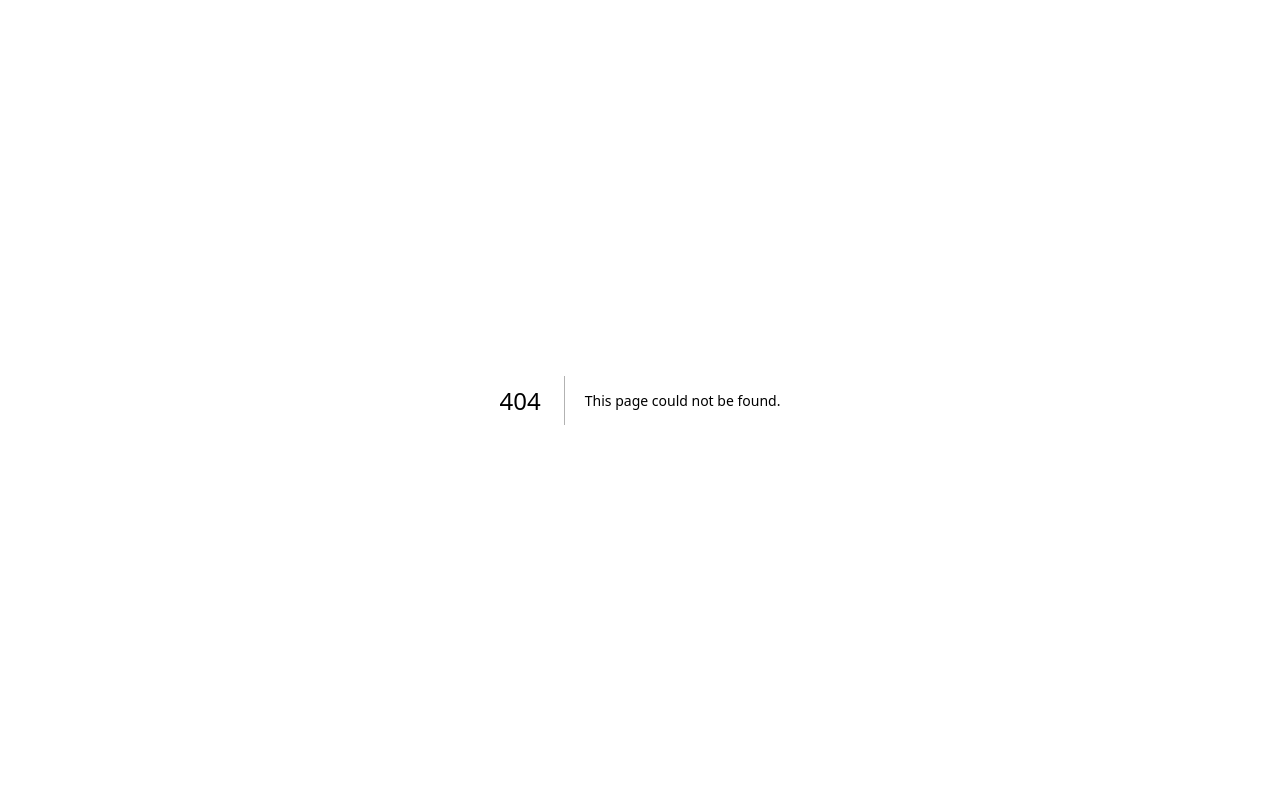
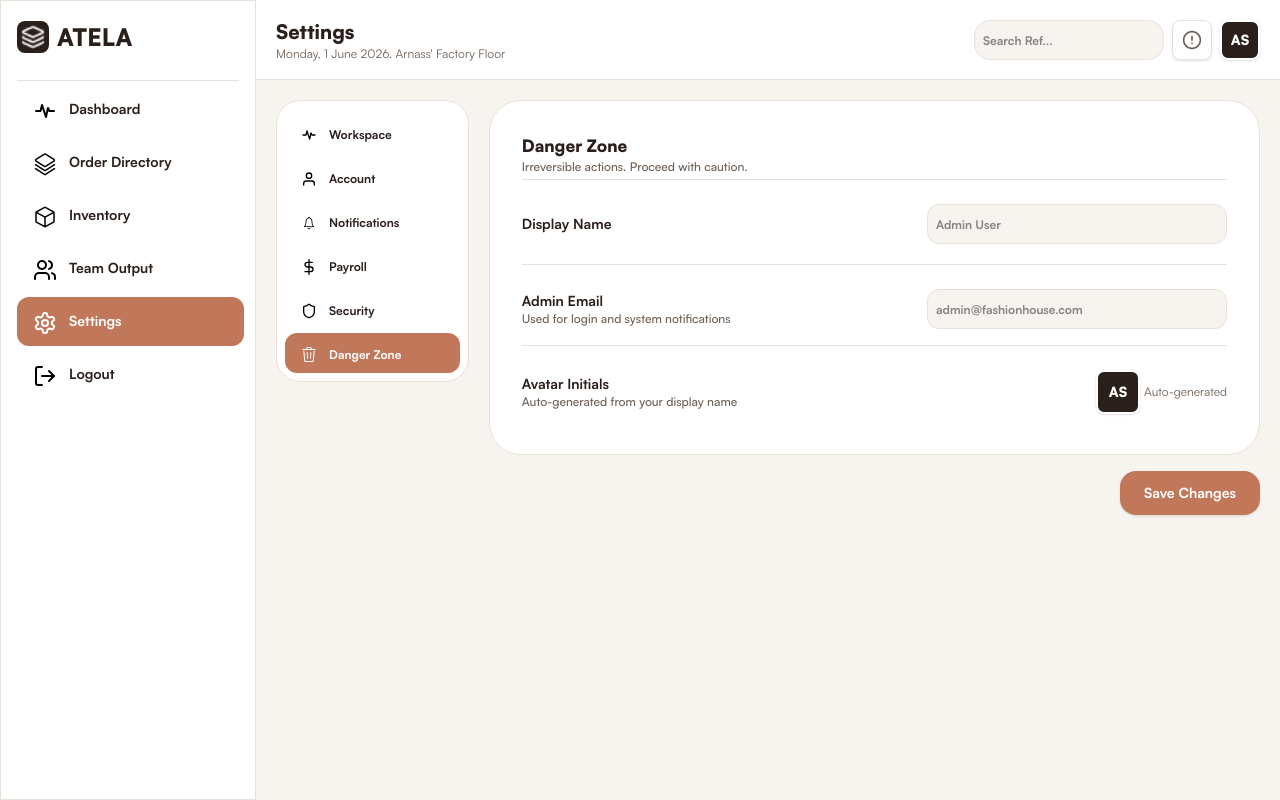
Before and after one commit to samuel-oluwadamisi/atela, a Next.js app: page /admin/settings/danger-zone in a window 1280 px wide. Before the commit this address had no page. Built offline with nearby package versions, Linux system fonts and the light colour scheme.

Commit message:
feat: added skeleton for danger zone route

```diff
--- /dev/null
+++ b/src/app/(dashboard)/admin/settings/danger-zone/page.tsx
@@ -0,0 +1,12 @@
+import DangerZoneScreen from '@/features/auth/screens/DangerZone'
+import React from 'react'
+
+const DangerZonePage = () => {
+  return (
+    <div>
+        <DangerZoneScreen />
+    </div>
+  )
+}
+
+export default DangerZonePage
--- /dev/null
+++ b/src/features/auth/screens/DangerZone.tsx
@@ -0,0 +1,70 @@
+"use client";
+import Button from "@/shared/components/Button";
+import { useState } from "react";
+
+const DangerZoneScreen = () => {
+      const [factoryName, setFactoryName] = useState("");
+  return (
+        <>
+      <div className="bg-white border border-[#E8E1D9] rounded-4xl p-8">
+        <p className="font-black text-[17px] text-[#2A1F1A]">Danger Zone</p>
+        <p className="font-medium text-xs text-[#6E5F54]">
+          Irreversible actions. Proceed with caution.
+        </p>
+
+        <div className="flex items-center justify-between border-t border-[#E8E1D9] mt-1 pt-6 pb-4 ">
+          <div>
+            <p className="font-bold text-sm text-[#2A1F1A]">Display Name</p>
+          </div>
+
+          <input
+            value={factoryName}
+            onChange={(e) => setFactoryName(e.target.value)}
+            placeholder="Admin User"
+            className="border-[#E8E1D9] border rounded-xl w-75 p-2 h-10 bg-[#F7F4F0] text-[rgba(42, 31, 26, 0.5)] text-sm font-bold focus:outline-none
+             placeholder:text-xs placeholder:font-bold focus:outline-none placeholder:text-[rgba(42, 31, 26, 0.5)] "
+            type="text"
+          />
+        </div>
+
+        <div className="flex items-center justify-between border-t border-[#E8E1D9] mt-1 pt-6 pb-4 ">
+          <div>
+            <p className="font-bold text-sm text-[#2A1F1A]">Admin Email</p>
+            <p className="font-medium text-xs text-[#6E5F54]">
+              Used for login and system notifications
+            </p>
+          </div>
+
+          <input
+            value={factoryName}
+            onChange={(e) => setFactoryName(e.target.value)}
+            placeholder="admin@fashionhouse.com"
+            className="border-[#E8E1D9] border rounded-xl w-75 p-2 h-10 bg-[#F7F4F0] text-[rgba(42, 31, 26, 0.5)] text-sm font-bold focus:outline-none
+            placeholder:text-xs placeholder:font-bold focus:outline-none placeholder:text-[rgba(42, 31, 26, 0.5)]"
+            type="email"
+          />
+        </div>
+
+        <div className="flex items-center justify-between border-t border-[#E8E1D9] pt-4">
+            <div>
+                <p className='font-bold text-sm text-[#2A1F1A]'>Avatar Initials</p>
+                <p className='font-medium text-xs text-[#6E5F54]'>Auto-generated from your display name</p>
+            </div>
+
+            <div className="flex items-center gap-1">
+                <div className=' mx-auto flex items-center justify-center my-1 md:my-2 border-2 border-[#FFFFFF] bg-[#2A1F1A] rounded-lg shadow-sm w-11 h-11 '>
+                <p className='text-white font-black text-sm'>AS</p>
+                </div>
+                <p className="text-xs text-[#6E5F54]">Auto-generated</p>
+            </div>
+            </div>
+        </div>
+
+      <div className="text-right mt-4">
+        <Button label="Save Changes" variant="primary" />
+      </div>
+    </>
+  )
+}
+
+export default DangerZoneScreen
```
